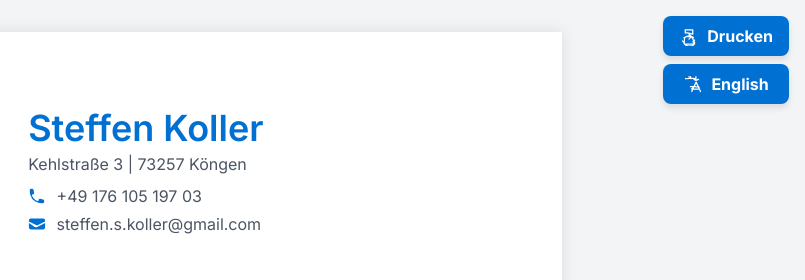
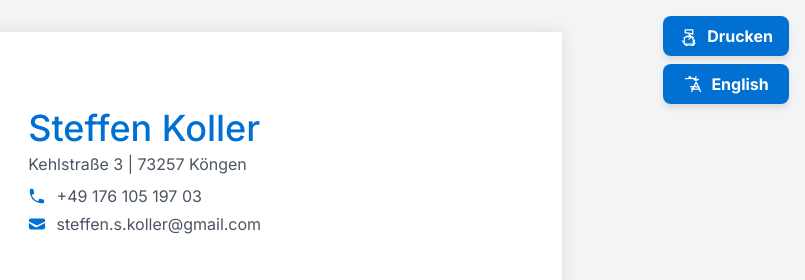
Before and after one commit to Steffen1975-art/cv_koller, a plain HTML site: page index.html in a window 1280 px wide. Shown: the top 280 px of the page, 475-1280 px from the left. Drawn offline with nearby package versions, Linux system fonts and the light colour scheme.

Commit message:
Head Section - Steffen Koller (finer)

```diff
--- a/index.html
+++ b/index.html
@@ -171,7 +171,7 @@
         <header class="flex flex-col sm:flex-row items-start mb-6">
             <img src="2022-04-22-Steffen-Koller-0749-square.jpg" alt="Steffen Koller" class="w-36 h-36 sm:w-40 sm:h-40 rounded-md object-cover mb-4 sm:mb-0 sm:mr-8 flex-shrink-0 border-2 border-blue-300 shadow-md">
             <div class="flex-1">
-                <h1 class="text-3xl sm:text-4xl font-semibold">Steffen Koller</h1> <p class="text-sm sm:text-base text-gray-600 mt-1">
+                <h1 class="text-3xl sm:text-4xl font-medium">Steffen Koller</h1> <p class="text-sm sm:text-base text-gray-600 mt-1">
                     <span class="lang-element" lang="de">Kehlstraße 3 | 73257 Köngen</span>
                     <span class="lang-element" lang="en" style="display:none;">Kehlstrasse 3 | 73257 Koengen</span>
                 </p>
```
